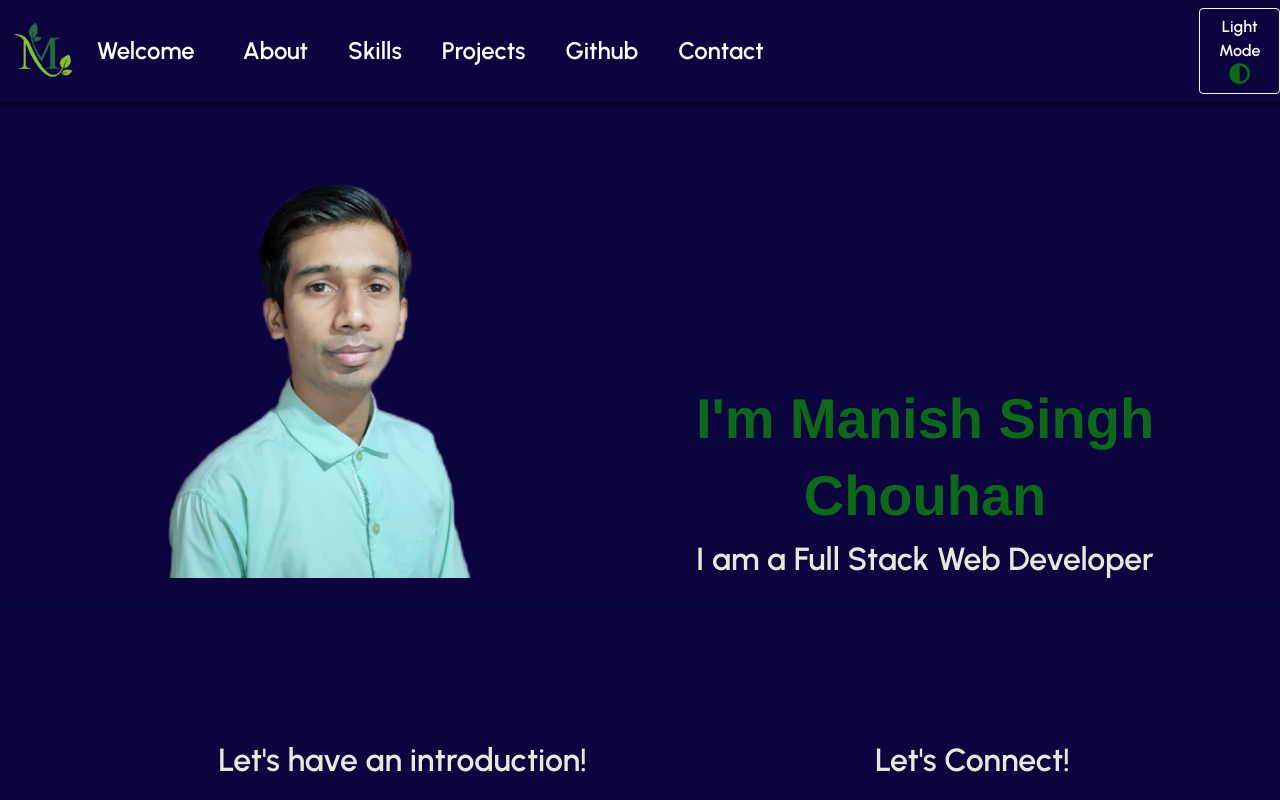
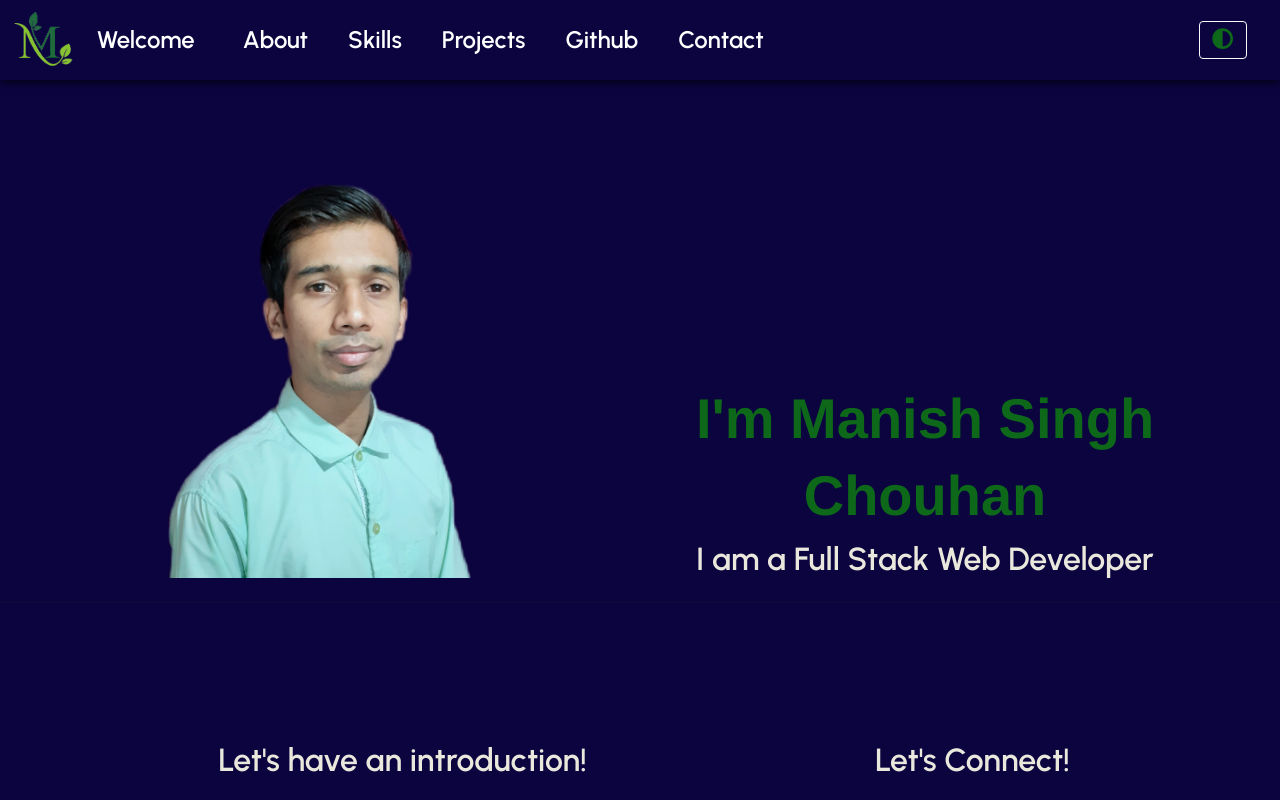
Before and after one commit to manish-2396/My-Portfolio, a React (Create React App) app: page / in a window 1280 px wide. Shown: the top 800 px of the page. Built offline with nearby package versions, Linux system fonts and the light colour scheme.

Commit message:
Update App.js

```diff
--- a/src/App.js
+++ b/src/App.js
@@ -57,7 +57,6 @@ function App() {
                 onClick={toggleDarkMode}
                 variant={darkMode ? "outline-light" : "outline-dark"}
               >
-                {darkMode ? "Light Mode" : "Dark Mode"}{" "}
                 <FontAwesomeIcon
                   className="dark"
                   size="lg"
```
